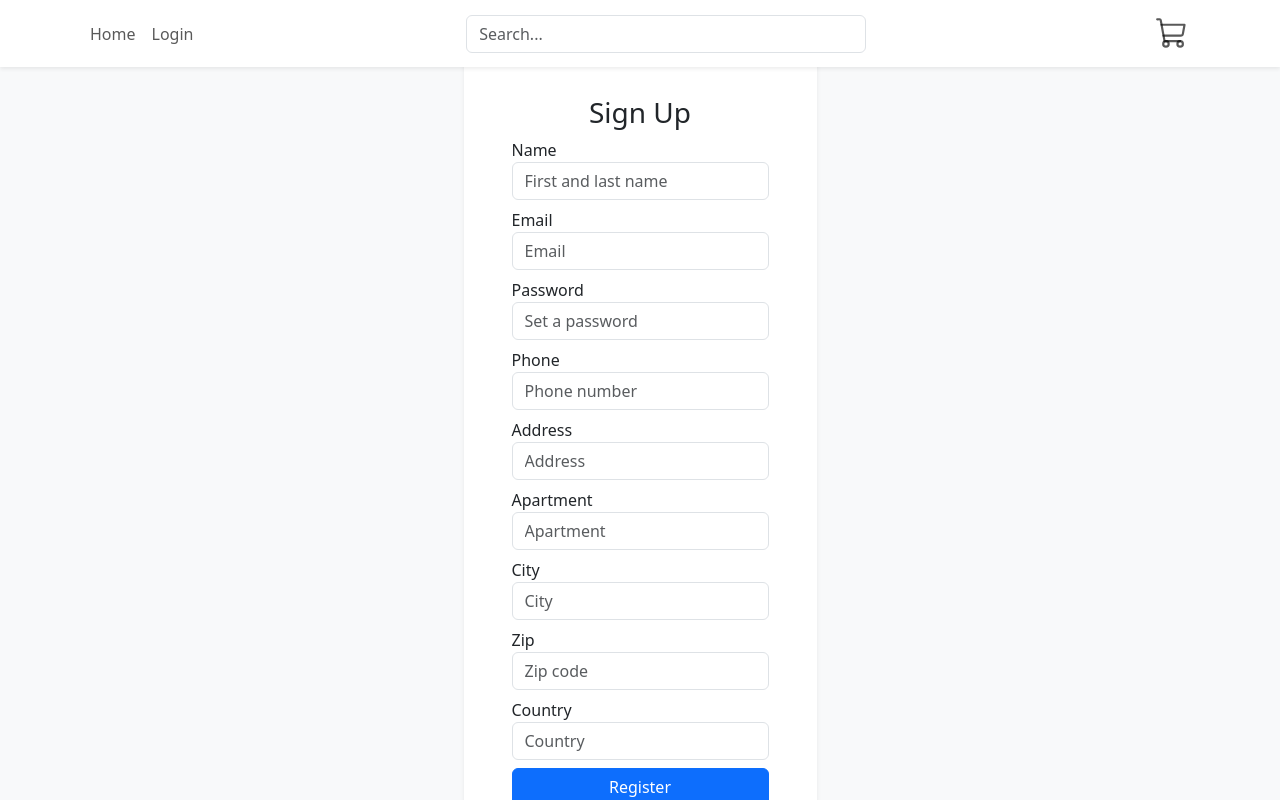
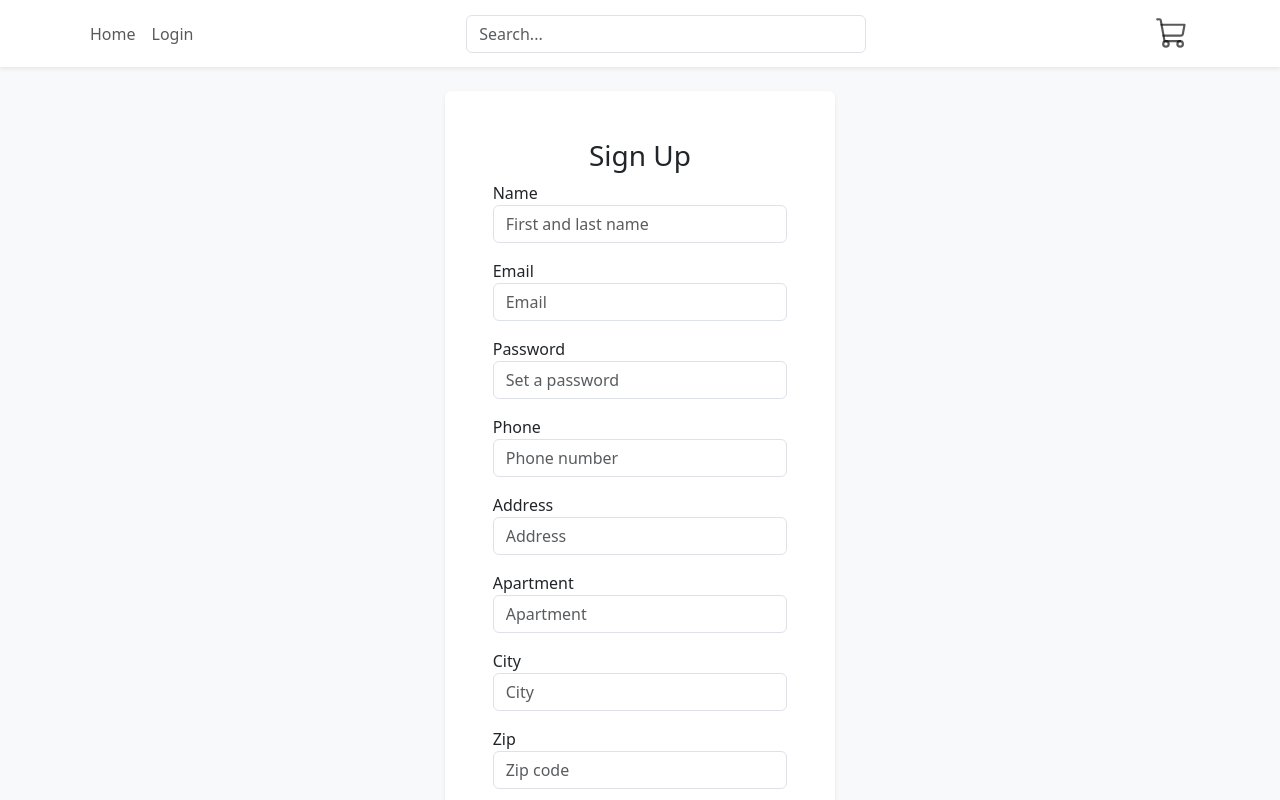
Before and after one commit to katkaun/fashionhub, a React (Vite) app: page /registration in a window 1280 px wide. Shown: the top 800 px of the page. Built offline with nearby package versions, Linux system fonts and the light colour scheme.

Commit message:
Forgot to take back css

```diff
--- a/src/comps/Registration.jsx
+++ b/src/comps/Registration.jsx
@@ -53,11 +53,11 @@ const Registration = () => {
   };
 
   return (
-    <div className="signup template d-flex justify-content-center align-items-center vh-100">
-      <div className="form_container p-5 rounded bg-white shadow-sm mb-4">
+    <div className="signup template d-flex justify-content-center align-items-center">
+      <div className="form_container p-5 rounded bg-white shadow-sm mb-3">
         <h3 className="text-center">Sign Up</h3>
-        <form onSubmit={handleSubmit}>
-          <div className="mb-2">
+        <form onSubmit={handleSubmit} className="row g-3">
+          <div className="col-mb-6">
             <label htmlFor="name">Name</label>
             <input
               type="text"
@@ -70,7 +70,7 @@ const Registration = () => {
               required
             />{" "}
           </div>
-          <div className="mb-2">
+          <div className="col-mb-6">
             <label htmlFor="email">Email</label>
             <input
               type="Email"
@@ -83,7 +83,7 @@ const Registration = () => {
               required
             />{" "}
           </div>
-          <div className="mb-2">
+          <div className="col-mb-6">
             <label htmlFor="password">Password</label>
             <input
               type="text"
@@ -96,7 +96,7 @@ const Registration = () => {
               required
             />{" "}
           </div>
-          <div className="mb-2">
+          <div className="col-mb-6">
             <label htmlFor="phone">Phone</label>
             <input
               type="text"
@@ -109,7 +109,7 @@ const Registration = () => {
               required
             />{" "}
           </div>
-          <div className="mb-2">
+          <div className="col-mb-6">
             <label htmlFor="address">Address</label>
             <input
               type="text"
@@ -122,7 +122,7 @@ const Registration = () => {
               required
             />{" "}
           </div>
-          <div className="mb-2">
+          <div className="col-mb-6">
             <label htmlFor="apartment">Apartment</label>
             <input
               type="text"
@@ -135,7 +135,7 @@ const Registration = () => {
               required
             />{" "}
           </div>
-          <div className="mb-2">
+          <div className="col-mb-6">
             <label htmlFor="city">City</label>
             <input
               type="text"
@@ -147,7 +147,7 @@ const Registration = () => {
               onChange={handleChange}
               required
             />{" "}</div>
-          <div className="mb-2">
+          <div className="col-mb-6">
             <label htmlFor="zip">Zip</label>
             <input
               type="text"
@@ -160,7 +160,7 @@ const Registration = () => {
               required
             />{" "}
           </div>
-          <div className="mb-2">
+          <div className="col-mb-6">
             <label htmlFor="country">Country</label>
             <input
               type="text"
@@ -173,13 +173,13 @@ const Registration = () => {
               required
             />{" "}
           </div>
-          <div className="d-grid">
+          <div className="d-grid mt-3">
             <button className="btn btn-primary">Register</button>
-            <p className="text-end mt-2">
+            <p className="text-end mt-3">
               Already registered
               <Link to="/login"> Sign in</Link>
             </p>
-            <p className="text-success mb-2">{regMessage}</p>
+            <p className="text-success mb-0">{regMessage}</p>
           </div>
         </form>
       </div>
--- a/src/css/index.css
+++ b/src/css/index.css
@@ -1,5 +1,5 @@
-/* .form_container {
-  width: 40%;
+.form_container {
+  width: 35%;
 }
 
 @media screen and (max-width: 1000px) {
@@ -12,4 +12,4 @@
   .form_container {
     width: 65%;
   }
-} */
+}
```
